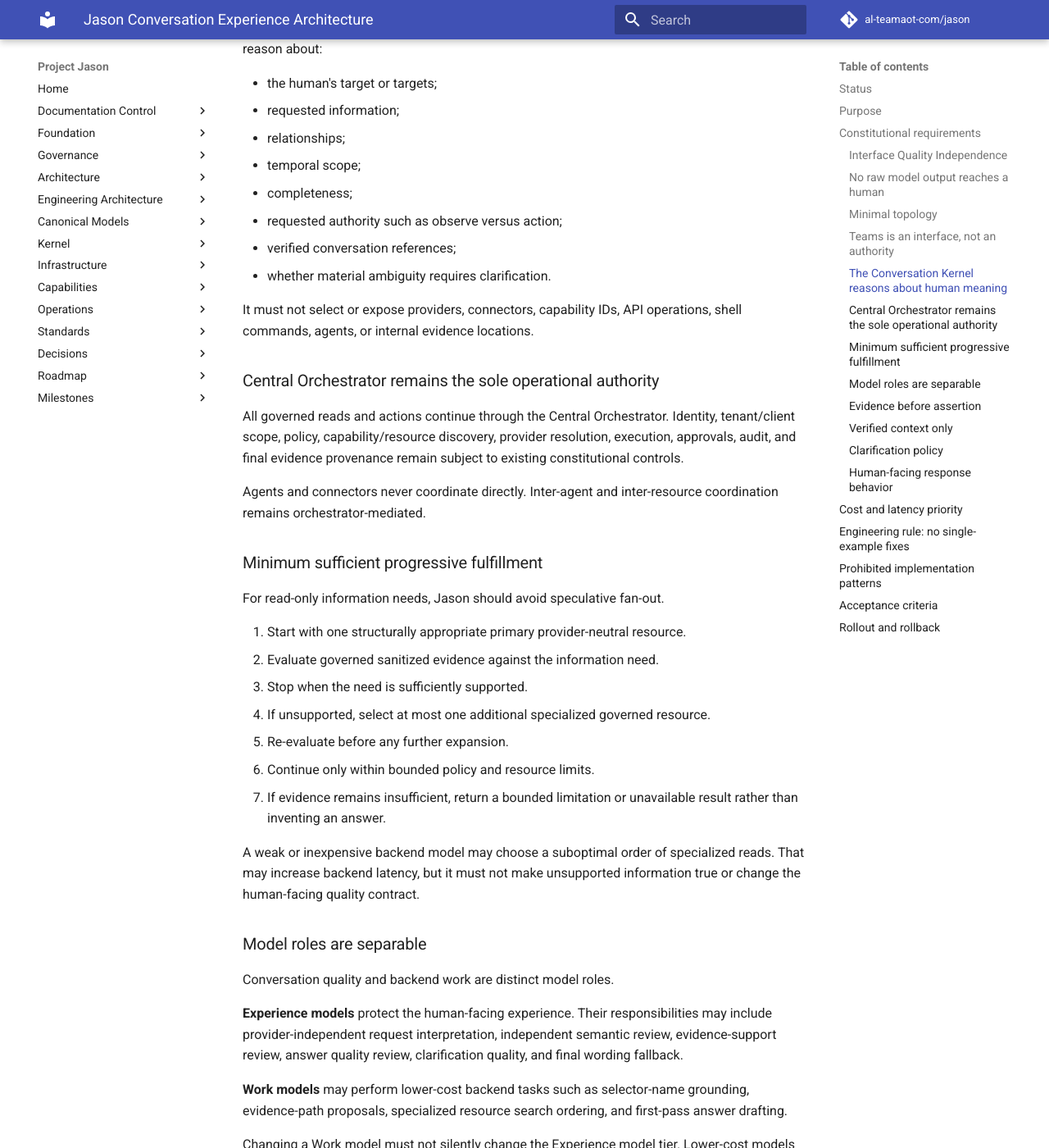
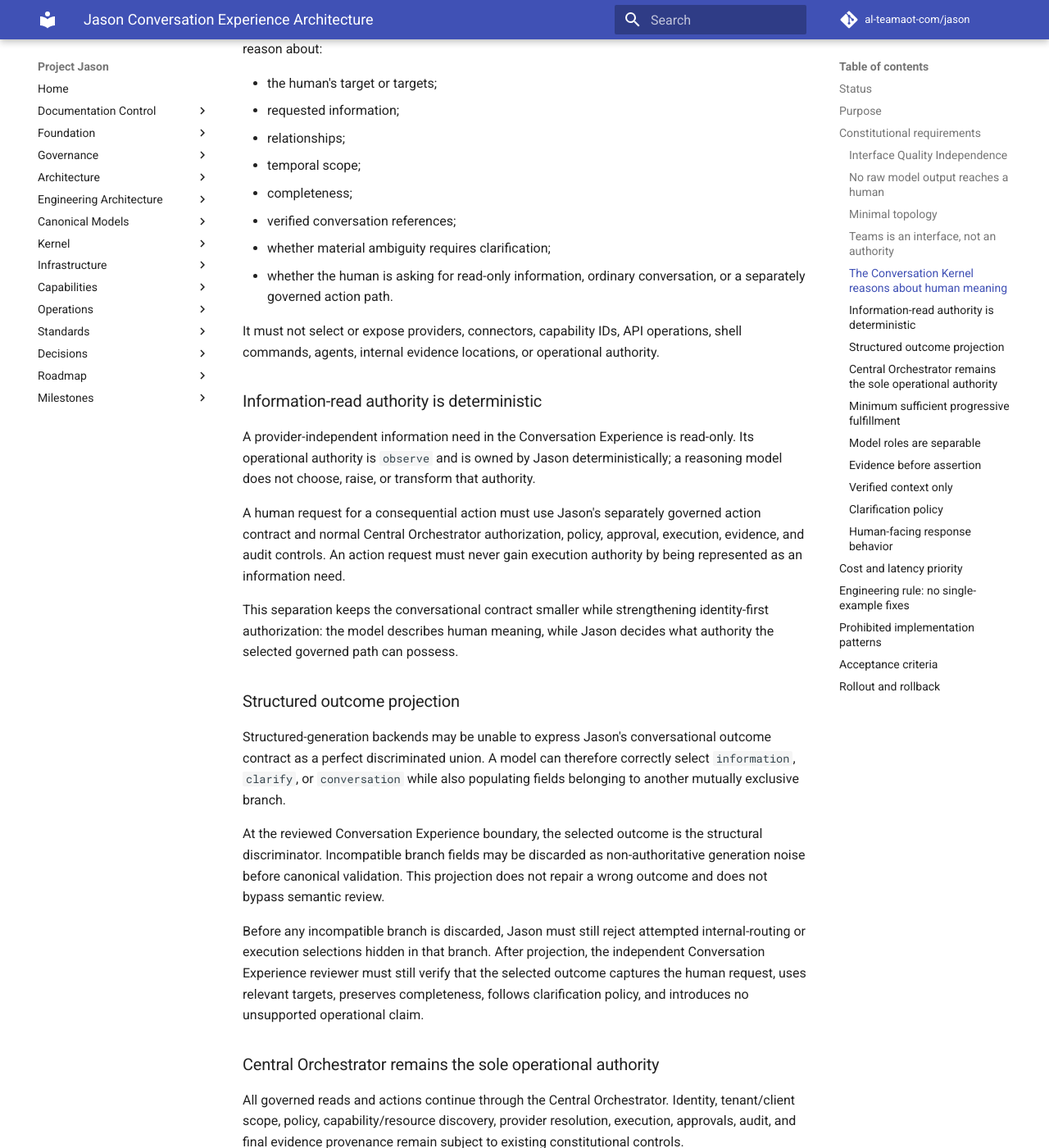
Before and after one commit to al-teamaot-com/jason, an MkDocs documentation site: the page built from docs/architecture/Conversation-Experience-Architecture.md, in a window 1280 px wide and 1400 px high, scrolled down 1502 px. Shown: the whole window at 82% size. Built offline with MkDocs 1.6.1 and Material for MkDocs 9.7.7, drawn with Linux system fonts in a browser that asks for light colours; comment, search, counter and statistics services are not loaded; some of the changed text lies outside the part shown.

Commit message:
Document deterministic read authority and outcome projection

```diff
--- a/docs/architecture/Conversation-Experience-Architecture.md
+++ b/docs/architecture/Conversation-Experience-Architecture.md
@@ -47,11 +47,27 @@
 - relationships;
 - temporal scope;
 - completeness;
-- requested authority such as observe versus action;
 - verified conversation references;
-- whether material ambiguity requires clarification.
+- whether material ambiguity requires clarification;
+- whether the human is asking for read-only information, ordinary conversation, or a separately governed action path.
 
-It must not select or expose providers, connectors, capability IDs, API operations, shell commands, agents, or internal evidence locations.
+It must not select or expose providers, connectors, capability IDs, API operations, shell commands, agents, internal evidence locations, or operational authority.
+
+### Information-read authority is deterministic
+
+A provider-independent information need in the Conversation Experience is read-only. Its operational authority is `observe` and is owned by Jason deterministically; a reasoning model does not choose, raise, or transform that authority.
+
+A human request for a consequential action must use Jason's separately governed action contract and normal Central Orchestrator authorization, policy, approval, execution, evidence, and audit controls. An action request must never gain execution authority by being represented as an information need.
+
+This separation keeps the conversational contract smaller while strengthening identity-first authorization: the model describes human meaning, while Jason decides what authority the selected governed path can possess.
+
+### Structured outcome projection
+
+Structured-generation backends may be unable to express Jason's conversational outcome contract as a perfect discriminated union. A model can therefore correctly select `information`, `clarify`, or `conversation` while also populating fields belonging to another mutually exclusive branch.
+
+At the reviewed Conversation Experience boundary, the selected outcome is the structural discriminator. Incompatible branch fields may be discarded as non-authoritative generation noise before canonical validation. This projection does not repair a wrong outcome and does not bypass semantic review.
+
+Before any incompatible branch is discarded, Jason must still reject attempted internal-routing or execution selections hidden in that branch. After projection, the independent Conversation Experience reviewer must still verify that the selected outcome captures the human request, uses relevant targets, preserves completeness, follows clarification policy, and introduces no unsupported operational claim.
 
 ### Central Orchestrator remains the sole operational authority
 
@@ -155,7 +171,9 @@
 - direct provider calls that bypass the Central Orchestrator;
 - raw model output sent directly to Teams;
 - response-text parsing used to manufacture durable resource identity;
-- multi-agent conversational chains that bypass central orchestration.
+- multi-agent conversational chains that bypass central orchestration;
+- model-selected authority for read-only information needs;
+- action execution authority smuggled through an information-read contract.
 
 ## Acceptance criteria
 
@@ -172,6 +190,7 @@
 - approval-required action;
 - provider failure;
 - malformed or low-quality model output;
+- contradictory mutually exclusive structured-output branches;
 - incorrect cheap-model evidence/resource ordering;
 - runtime/model retry or escalation;
 - duplicate Teams delivery;
```
